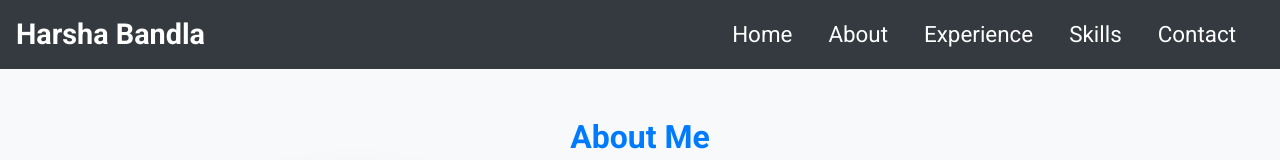
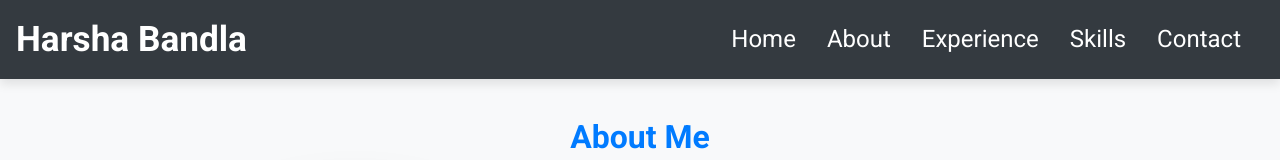
Before and after one commit to HarshaCodex/portfolio, a plain HTML site: page Portfolio/index.html in a window 1280 px wide. Shown: the top 160 px of the page. Drawn offline with nearby package versions, Linux system fonts and the light colour scheme.

Commit message:
Change navbar styling

```diff
--- a/Portfolio/style.css
+++ b/Portfolio/style.css
@@ -4,19 +4,21 @@ body {
 
 .navbar {
     background-color: #2c3e50;
+    box-shadow: 0px 5px 10px rgba(0, 0, 0, 0.1);
 }
 
 .navbar-brand {
-    font-size: 1.8em;
+    font-size: 2.2em;
     font-weight: bold;
+    color: #ffffff;
 }
 
 .navbar-nav .nav-item {
-    margin-right: 20px;
+    margin-right: 15px;
 }
 
 .navbar-nav .nav-link {
-    font-size: 1.4em;
+    font-size: 1.5em;
     color: #ffffff !important;
     transition: color 0.3s ease;
 }
@@ -66,7 +68,7 @@ body {
 }
 
 #experience {
-    padding-top: 70px !important;
+    padding-top: 80px !important;
     background-color: #f8f9fa !important;
 }
 
```
